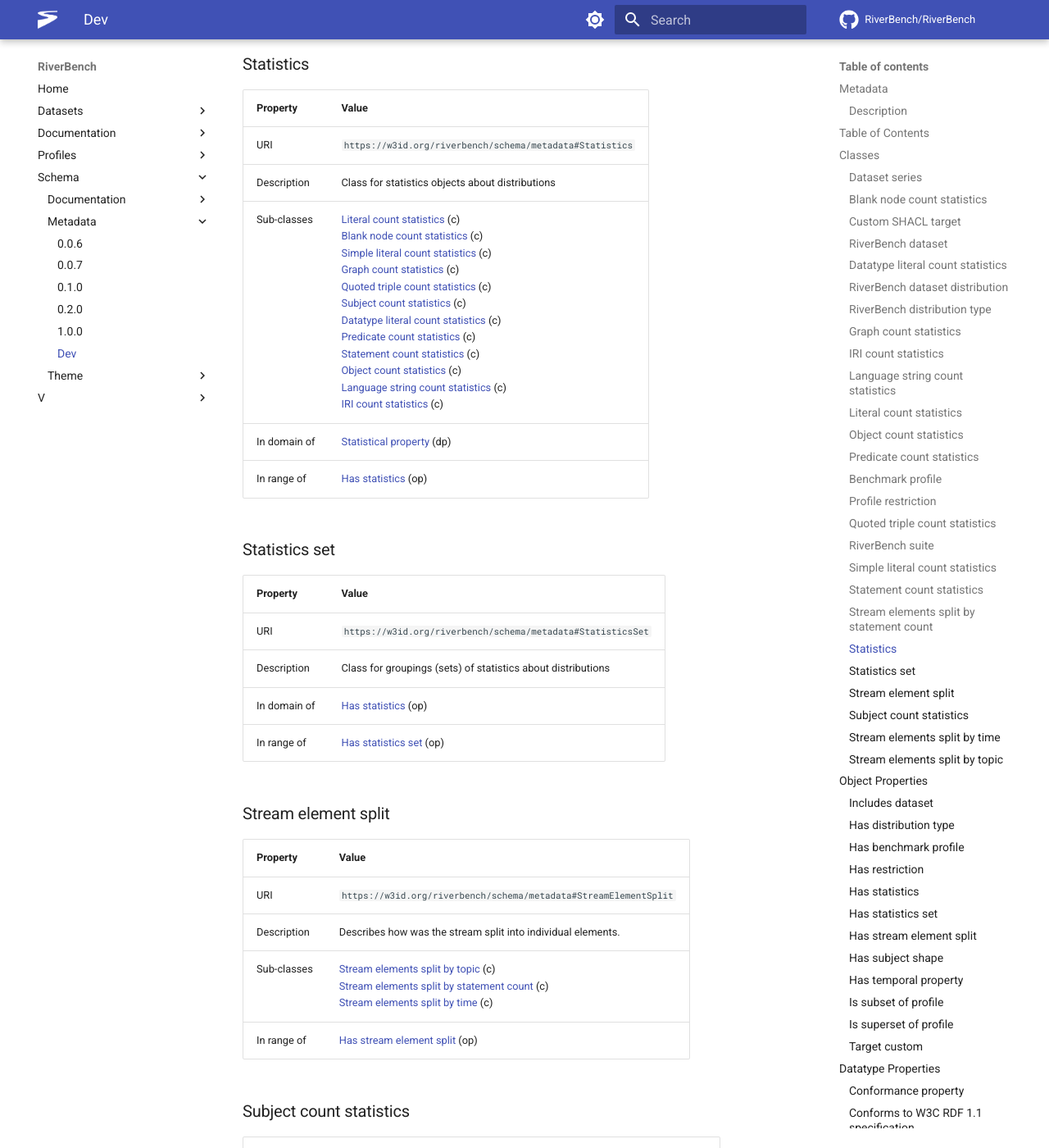
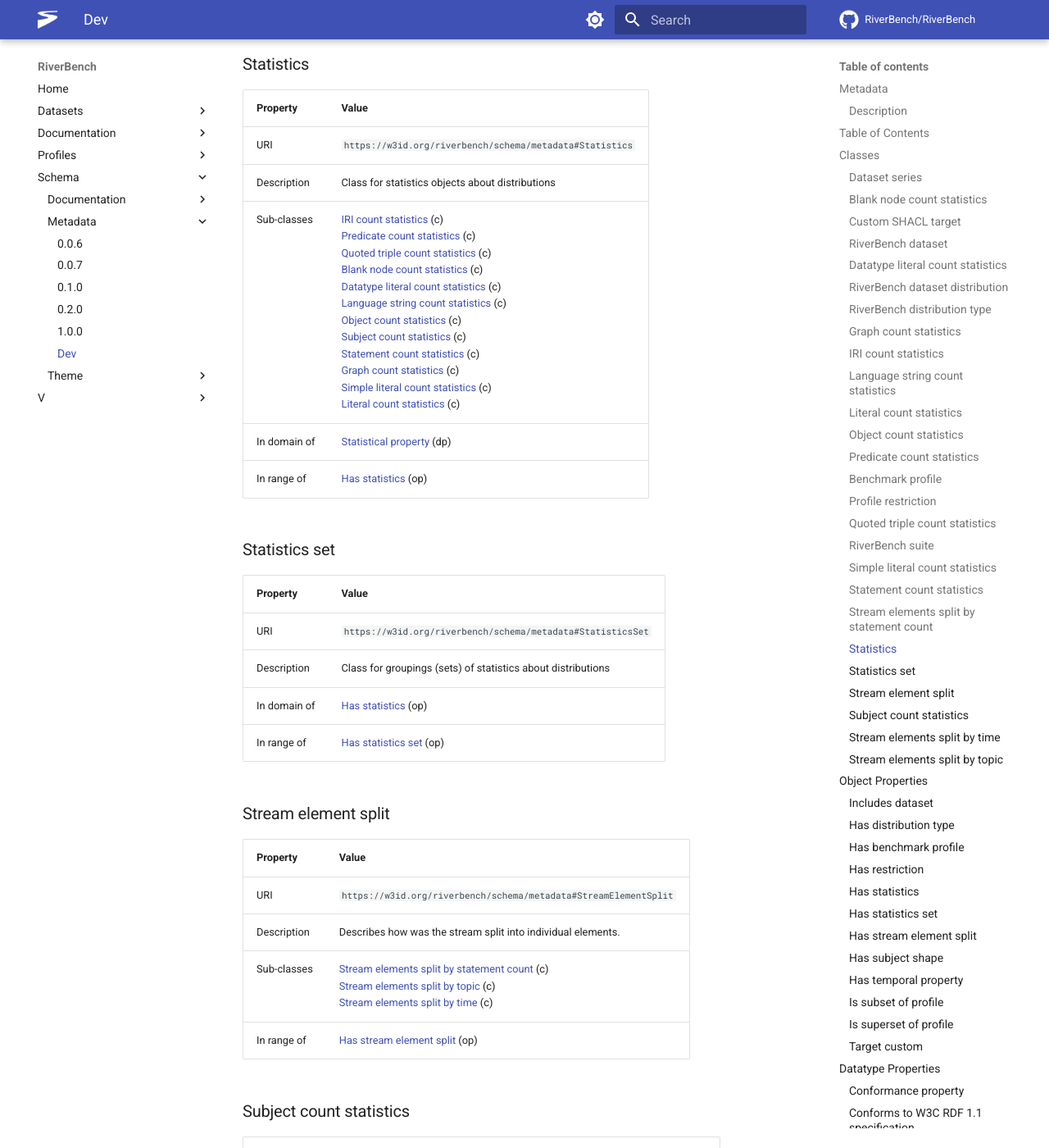
Before and after one commit to RiverBench/riverbench.github.io, an MkDocs documentation site: the page built from docs/schema/metadata/dev.md, in a window 1280 px wide and 1400 px high, scrolled down 8410 px. Shown: the whole window at 82% size. Built offline with MkDocs 1.6.1 and Material for MkDocs 9.7.7, drawn with Linux system fonts in a browser that asks for light colours; comment, search, counter and statistics services are not loaded; some of the changed text lies outside the part shown.

```diff
--- a/docs/schema/metadata/dev.md
+++ b/docs/schema/metadata/dev.md
@@ -112,7 +113,7 @@ URI | `https://w3id.org/riverbench/schema/metadata#Distribution`
 Description | A distribution of a dataset in the RiverBench benchmark suite.
 Super-classes |[dcat:Distribution](http://www.w3.org/ns/dcat#Distribution) (c)<br />
 Restrictions |[https://w3id.org/stax/ontology#hasStreamTypeUsage](https://w3id.org/stax/ontology#hasStreamTypeUsage) **some** [https://w3id.org/stax/ontology#ConcreteRdfStreamType](https://w3id.org/stax/ontology#ConcreteRdfStreamType) (c)<br />
-In domain of |[Has file name](#hasFileName) (dp)<br />[Has distribution type](#hasDistributionType) (op)<br />[Has statistics set](#hasStatisticsSet) (op)<br />
+In domain of |[Has distribution type](#hasDistributionType) (op)<br />[Has file name](#hasFileName) (dp)<br />[Has statistics set](#hasStatisticsSet) (op)<br />
 
 ### RiverBench distribution type <a name="DistributionType"></a>
 Property | Value
@@ -120,7 +121,7 @@ Property | Value
 URI | `https://w3id.org/riverbench/schema/metadata#DistributionType`
 Description | Type of dataset distribution, indicating the corresponding streaming task formulation.
 In range of |[Has distribution type](#hasDistributionType) (op)<br />
-Has members |[Full distribution](#fullDistribution)<br />[Partial distribution](#partialDistribution)<br />[Stream distribution](#streamDistribution)<br />[Jelly distribution](#jellyDistribution)<br />[Flat distribution](#flatDistribution)<br />
+Has members |[Full distribution](#fullDistribution)<br />[Partial distribution](#partialDistribution)<br />[Flat distribution](#flatDistribution)<br />[Jelly distribution](#jellyDistribution)<br />[Stream distribution](#streamDistribution)<br />
 
 ### Graph count statistics <a name="GraphCountStatistics"></a>
 Property | Value
@@ -170,8 +171,8 @@ Property | Value
 URI | `https://w3id.org/riverbench/schema/metadata#Profile`
 Description | Benchmark profile grouping several datasets in RiverBench
 Super-classes |[Dataset series](#DatasetSeries) (c)<br />
-In domain of |[Is superset of profile](#isSupersetOfProfile) (op)<br />[Is subset of profile](#isSubsetOfProfile) (op)<br />[Has restriction](#hasRestriction) (op)<br />
-In range of |[Has benchmark profile](#hasProfile) (op)<br />[Is superset of profile](#isSupersetOfProfile) (op)<br />[Is subset of profile](#isSubsetOfProfile) (op)<br />
+In domain of |[Is superset of profile](#isSupersetOfProfile) (op)<br />[Has restriction](#hasRestriction) (op)<br />[Is subset of profile](#isSubsetOfProfile) (op)<br />
+In range of |[Has benchmark profile](#hasProfile) (op)<br />[Is subset of profile](#isSubsetOfProfile) (op)<br />[Is superset of profile](#isSupersetOfProfile) (op)<br />
 
 ### Profile restriction <a name="ProfileRestriction"></a>
 Property | Value
@@ -221,7 +222,7 @@ Property | Value
 --- | ---
 URI | `https://w3id.org/riverbench/schema/metadata#Statistics`
 Description | Class for statistics objects about distributions
-Sub-classes |[Literal count statistics](#LiteralCountStatistics) (c)<br />[Blank node count statistics](#BlankNodeCountStatistics) (c)<br />[Simple literal count statistics](#SimpleLiteralCountStatistics) (c)<br />[Graph count statistics](#GraphCountStatistics) (c)<br />[Quoted triple count statistics](#QuotedTripleCountStatistics) (c)<br />[Subject count statistics](#SubjectCountStatistics) (c)<br />[Datatype literal count statistics](#DatatypeLiteralCountStatistics) (c)<br />[Predicate count statistics](#PredicateCountStatistics) (c)<br />[Statement count statistics](#StatementCountStatistics) (c)<br />[Object count statistics](#ObjectCountStatistics) (c)<br />[Language string count statistics](#LanguageLiteralCountStatistics) (c)<br />[IRI count statistics](#IriCountStatistics) (c)<br />
+Sub-classes |[IRI count statistics](#IriCountStatistics) (c)<br />[Predicate count statistics](#PredicateCountStatistics) (c)<br />[Quoted triple count statistics](#QuotedTripleCountStatistics) (c)<br />[Blank node count statistics](#BlankNodeCountStatistics) (c)<br />[Datatype literal count statistics](#DatatypeLiteralCountStatistics) (c)<br />[Language string count statistics](#LanguageLiteralCountStatistics) (c)<br />[Object count statistics](#ObjectCountStatistics) (c)<br />[Subject count statistics](#SubjectCountStatistics) (c)<br />[Statement count statistics](#StatementCountStatistics) (c)<br />[Graph count statistics](#GraphCountStatistics) (c)<br />[Simple literal count statistics](#SimpleLiteralCountStatistics) (c)<br />[Literal count statistics](#LiteralCountStatistics) (c)<br />
 In domain of |[Statistical property](#statisticalProperty) (dp)<br />
 In range of |[Has statistics](#hasStatistics) (op)<br />
 
@@ -238,7 +239,7 @@ Property | Value
 --- | ---
 URI | `https://w3id.org/riverbench/schema/metadata#StreamElementSplit`
 Description | Describes how was the stream split into individual elements.
-Sub-classes |[Stream elements split by topic](#TopicStreamElementSplit) (c)<br />[Stream elements split by statement count](#StatementCountStreamElementSplit) (c)<br />[Stream elements split by time](#TimeStreamElementSplit) (c)<br />
+Sub-classes |[Stream elements split by statement count](#StatementCountStreamElementSplit) (c)<br />[Stream elements split by topic](#TopicStreamElementSplit) (c)<br />[Stream elements split by time](#TimeStreamElementSplit) (c)<br />
 In range of |[Has stream element split](#hasStreamElementSplit) (op)<br />
 
 ### Subject count statistics <a name="SubjectCountStatistics"></a>
```
Also changed, not shown: other parts of docs/schema/metadata/dev.md (+2 -1 lines), docs/schema/documentation/dev.md (+2 -3 lines), docs/schema/theme/dev.md (+4 -3 lines).
